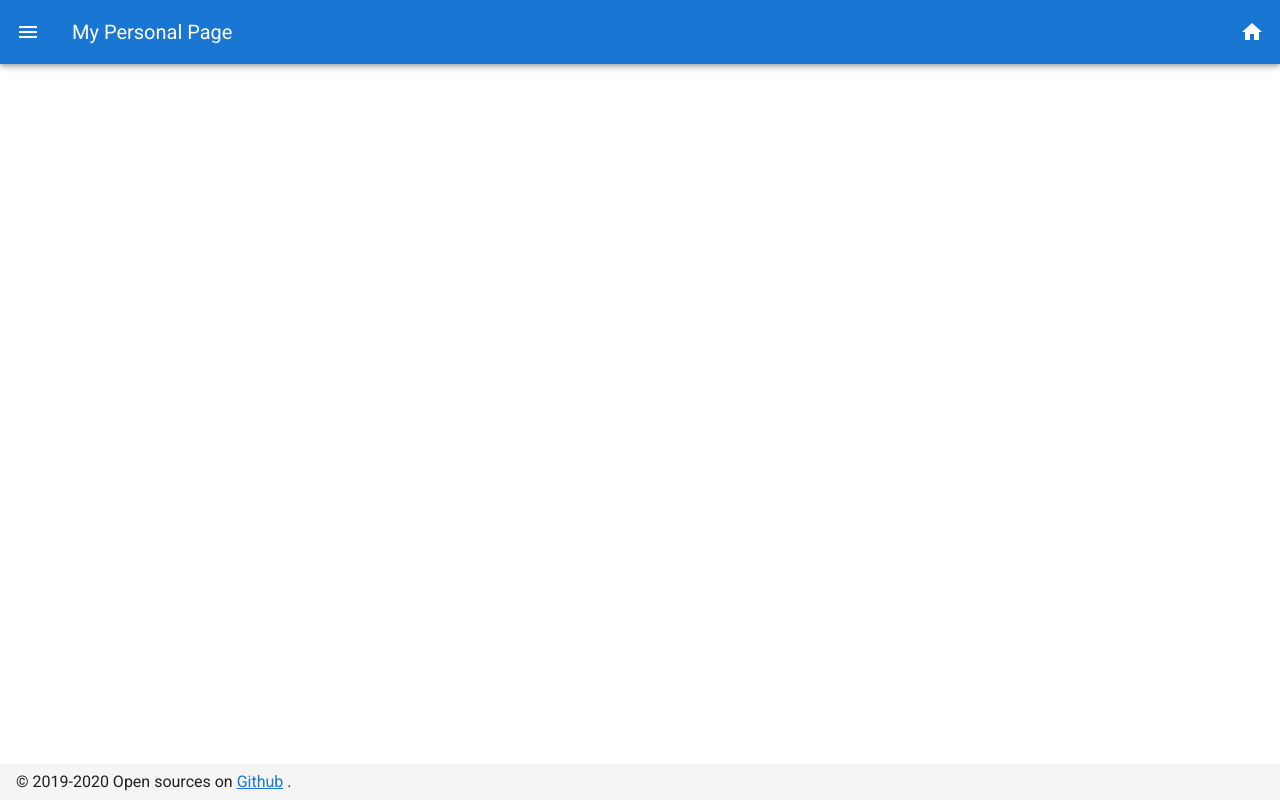
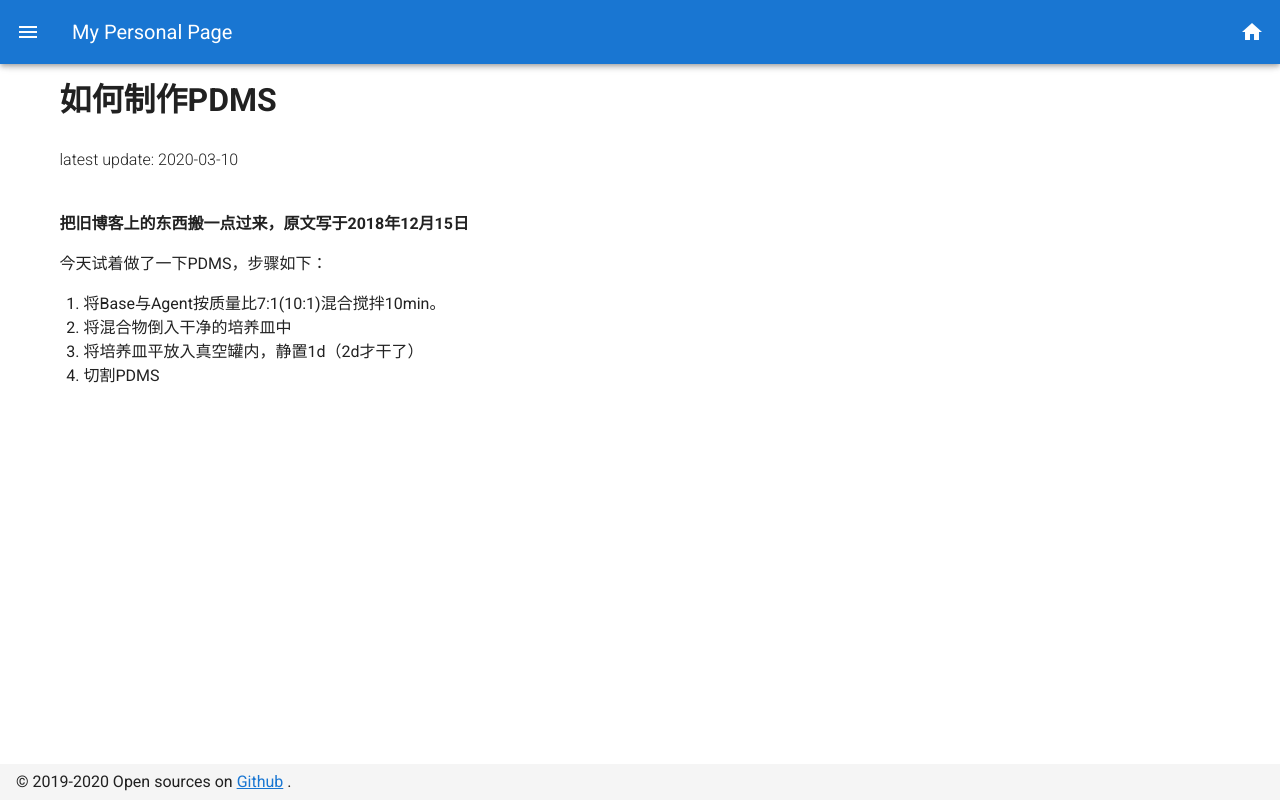
Before and after one commit to jialanxin/personalPage, a Nuxt app: page /posts/PreparePDMS in a window 1280 px wide. Built offline with nearby package versions, Linux system fonts and the light colour scheme.

Commit message:
move 2 posts from old blog

```diff
--- a/pages/index.vue
+++ b/pages/index.vue
@@ -40,6 +40,18 @@ export default {
     return {
       page :1,
       posts: [
+        {
+          id: 9,
+          title: "Procedure of dry transfer",
+          lastUpdate: "2020-03-10",
+          link: "/posts/ProcedureOfDryTransfer"
+        },
+        {
+          id: 8,
+          title: "如何制作PDMS",
+          lastUpdate: "2020-03-10",
+          link: "/posts/PreparePDMS"
+        },
         {
           id: 7,
           title: "添加分页",
--- /dev/null
+++ b/pages/posts/PreparePDMS.vue
@@ -0,0 +1,44 @@
+<template>
+<v-container>
+  <v-row>
+    <v-col>
+      <h1>{{title}}</h1>
+    </v-col>
+  </v-row>
+  <v-row>
+    <v-col>
+      <p class="font-weight-light">latest update: {{lastUpdate}}</p>
+    </v-col>
+  </v-row>
+  <v-row>
+    <v-col>
+        <p class="font-weight-bold">把旧博客上的东西搬一点过来，原文写于2018年12月15日</p>
+        <p>今天试着做了一下PDMS，步骤如下：</p>
+        <ol>
+            <li>将Base与Agent按质量比7:1(10:1)混合搅拌10min。</li>
+            <li>将混合物倒入干净的培养皿中</li>
+            <li>将培养皿平放入真空罐内，静置1d（2d才干了）</li>
+            <li>切割PDMS</li>
+        </ol>
+    </v-col>
+  </v-row>
+</v-container>
+</template>
+
+<script>
+
+export default {
+  data(){
+    return {
+      title: "如何制作PDMS",
+      lastUpdate:"2020-03-10"
+    }
+  },
+  head(){
+    return {
+      title: this.title
+    }
+  }
+
+}
+</script>
--- /dev/null
+++ b/pages/posts/ProcedureOfDryTransfer.vue
@@ -0,0 +1,69 @@
+<template>
+<v-container>
+  <v-row>
+    <v-col>
+      <h1>{{title}}</h1>
+    </v-col>
+  </v-row>
+  <v-row>
+    <v-col>
+      <p class="font-weight-light">latest update: {{lastUpdate}}</p>
+    </v-col>
+  </v-row>
+  <v-row>
+    <v-col>
+        <p class="font-weight-bold">把旧博客上的东西搬一点过来，原文写于2019年1月12日</p>
+        <ol>
+            <li>Clean the beaker in ultrasound with acetone then IPA then DI water.</li>
+            <v-alert type="warning" border="left" colored-border class="font-italic font-weight-light">make sure no residual of acetone in the beaker because acetone may react with chloroform and produce explosive compounds.</v-alert>
+            <li>Dissolve polycarbonate in chloroform, mass ratio 6% (6%~10%), using ultrasound to accelerate the dissolution.</li>
+            <v-alert type="warning" border="left" colored-border class="font-italic font-weight-light">must wear a mask when using chloroform because chloroform can generate COCl<sub>2</sub> (10 times toxicity of Cl<sub>2</sub>) under light</v-alert>
+            <li>Clean 3 glass slides with IPA, remove dust.</li>
+            <li>Put a PDMS membrane near the edge of a glass side.</li>
+            <li>Take a piece of double-sided tape and cut out a diamond shape hole at the center. Cover the glass slide with the tape and expose PDMS from the hole.</li>
+            <v-img src="/img/DryTransfer/1.webp" max-width="400px"/>
+            <li>Drop some polycarbonate solution on one glass slide. Use another glass slide to even the PC solution and rotate the slides to separate them.</li>
+            <v-img src="/img/DryTransfer/2.webp" max-width="400px"/>
+            <li>Use double side tape with hole to paste the PC film. Peel out this tape from the glass slide.</li>
+            <v-img src="/img/DryTransfer/3.webp" max-width="400px"/>
+            <li>Stick the tape with PC to the tape with PDMS. The tape sides are face to face. Align the hole to hole.</li>
+            <v-img src="/img/DryTransfer/4.webp" max-width="400px"/>
+            <li>Cut out the outer area of the tape.</li>
+            <v-img src="/img/DryTransfer/5.webp" max-width="400px"/>
+            <li>Fix the glass slide to the holder. Target the hole at a 2D flake.</li>
+            <li>Slowly tune down the glass slide until PC film touch the flake surface. We can see the color change when the contact happens.</li>
+            <v-img src="/img/DryTransfer/6.webp" />
+            <li>Heat the sample to 80 &#8451; for 5 min and then cool down to room temperature.</li>
+            <li>Slowly pick up the glass slide. We can find the disappearance of the target flask on the substrate and when we focus onto the polymer membrane we find the profile of such flake.</li>
+            <v-img src="/img/DryTransfer/7.webp" />
+            <li>Target the profile to another flake. Slowly tune down the glass slide until PC touch the sample.</li>
+            <v-img src="/img/DryTransfer/8.webp" />
+            <li>Heat up to 170 C for 5 min or longer.</li>
+            <li>Pick up the glass slides first and then cool down the sample.</li>
+            <v-img src="/img/DryTransfer/9.webp" />
+            <li>Clean the sample by soaking in chloroform, acetone and IPA</li>
+            <v-alert type="warning" border="left" colored-border class="font-italic font-weight-light">Clean up chloroform before using acetone to ensure safety</v-alert>
+            <v-img src="/img/DryTransfer/10.webp" max-width="400px"/>
+        </ol>
+    </v-col>
+  </v-row>
+</v-container>
+</template>
+
+<script>
+
+export default {
+  data(){
+    return {
+      title: "Procedure of dry transfer",
+      lastUpdate:"2020-03-11"
+    }
+  },
+  head(){
+    return {
+      title: this.title
+    }
+  }
+
+}
+</script>
```
Also changed, not shown: 2 other files (tests, documents, lock files or other folders).
